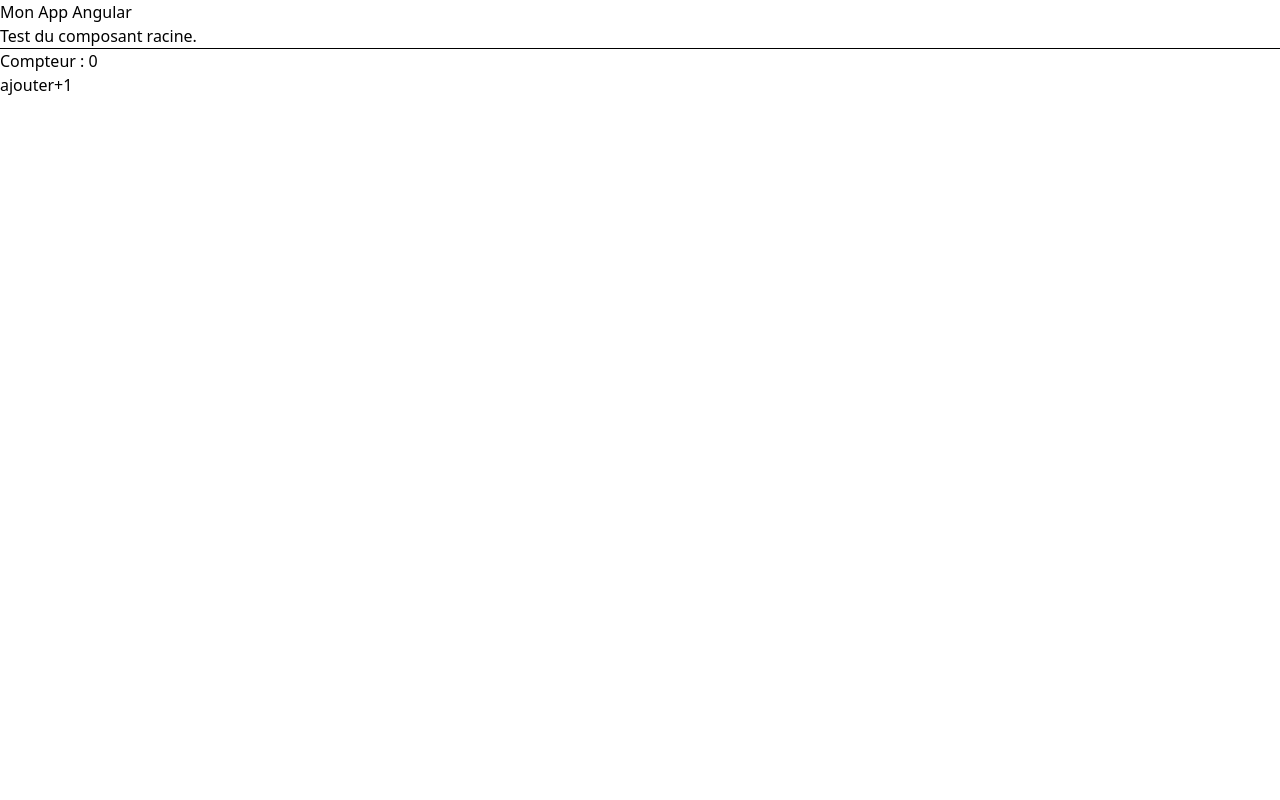
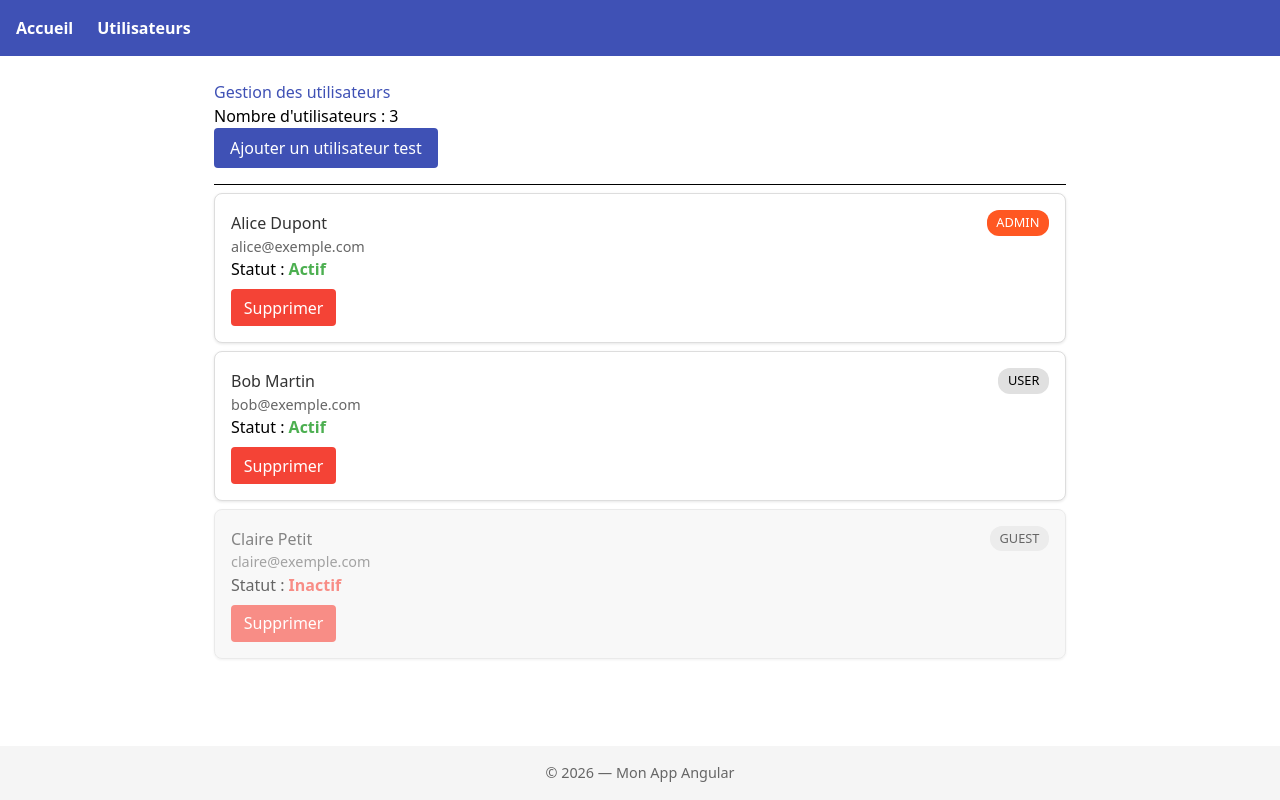
Before and after one commit to OdjiDev/formation_angular_spring, an Angular app in the folder frontend/: page /users in a window 1280 px wide. Before the commit this address led to /. Built offline with nearby package versions, Linux system fonts and the light colour scheme.

Commit message:
etape-3 : routing + HomePage + UsersPage + shell App

```diff
--- a/frontend/src/app/app.css
+++ b/frontend/src/app/app.css
@@ -0,0 +1,43 @@
+:host {
+  display: flex;
+  flex-direction: column;
+  min-height: 100vh;
+  font-family: system-ui, sans-serif;
+}
+
+header {
+  background: #3f51b5;
+  color: white;
+  padding: 1rem;
+}
+
+nav {
+  display: flex;
+  gap: 1.5rem;
+}
+
+nav a {
+  color: white;
+  text-decoration: none;
+  font-weight: bold;
+}
+
+nav a:hover {
+  text-decoration: underline;
+}
+
+main {
+  flex: 1;
+  padding: 1.5rem;
+  max-width: 900px;
+  margin: 0 auto;
+  width: 100%;
+}
+
+footer {
+  background: #f5f5f5;
+  padding: 1rem;
+  text-align: center;
+  color: #666;
+  font-size: 0.9rem;
+}
--- a/frontend/src/app/app.html
+++ b/frontend/src/app/app.html
@@ -1,7 +1,14 @@
-<h1>{{ title() }}</h1>
-<p>Test du composant racine.</p>
+<header>
+  <nav>
+    <a routerLink="/">Accueil</a>
+    <a routerLink="/users">Utilisateurs</a>
+  </nav>
+</header>
 
-<hr>
+<main>
+  <router-outlet />
+</main>
 
-<p>Compteur : {{ compteur() }}</p>
-<button (click)="incrementer()">ajouter+1</button>
+<footer>
+  <p>© 2026 — Mon App Angular</p>
+</footer>
--- a/frontend/src/app/app.routes.ts
+++ b/frontend/src/app/app.routes.ts
@@ -1,3 +1,9 @@
 import { Routes } from '@angular/router';
+import { HomePage } from './home/home-page/home-page';
+import { UsersPage } from './users/pages/users-page/users-page';
 
-export const routes: Routes = [];
+export const routes: Routes = [
+  { path: '', component: HomePage, title: 'Accueil' },
+  { path: 'users', component: UsersPage, title: 'Utilisateurs' },
+  { path: '**', redirectTo: '' }
+];
--- a/frontend/src/app/app.ts
+++ b/frontend/src/app/app.ts
@@ -1,19 +1,10 @@
-import { Component, signal } from '@angular/core';
-import { RouterOutlet } from '@angular/router';
+import { Component } from '@angular/core';
+import { RouterLink, RouterOutlet } from '@angular/router';
 
 @Component({
-  imports: [],
   selector: 'app-root',
-  styleUrl: './app.css',
+  imports: [RouterLink, RouterOutlet],
   templateUrl: './app.html',
+  styleUrl: './app.css'
 })
-export class App {
-
-protected readonly title = signal('Mon App Angular');
-  protected readonly compteur = signal(0);
-
-  incrementer() {
-    this.compteur.update(v => v + 1);
-  }
-
-}
+export class App {}
--- /dev/null
+++ b/frontend/src/app/home/home-page/home-page.html
@@ -0,0 +1,3 @@
+<h1>Bienvenue</h1>
+<p>Ceci est la page d'accueil de l'application.</p>
+<p>Utilisez la navigation ci-dessus pour accéder aux différentes sections.</p>
--- /dev/null
+++ b/frontend/src/app/home/home-page/home-page.ts
@@ -0,0 +1,9 @@
+import { Component } from '@angular/core';
+
+@Component({
+  selector: 'app-home-page',
+  imports: [],
+  templateUrl: './home-page.html',
+  styleUrl: './home-page.css'
+})
+export class HomePage {}
--- /dev/null
+++ b/frontend/src/app/users/pages/users-page/users-page.css
@@ -0,0 +1,17 @@
+h1 {
+  color: #3f51b5;
+}
+
+button {
+  margin-bottom: 1rem;
+  padding: 0.5rem 1rem;
+  background: #3f51b5;
+  color: white;
+  border: none;
+  border-radius: 4px;
+  cursor: pointer;
+}
+
+button:hover {
+  background: #303f9f;
+}
--- /dev/null
+++ b/frontend/src/app/users/pages/users-page/users-page.html
@@ -0,0 +1,15 @@
+<h1>{{ title() }}</h1>
+<p>Nombre d'utilisateurs : {{ users().length }}</p>
+
+<button (click)="ajouterUserTest()">Ajouter un utilisateur test</button>
+
+<hr>
+
+@for (user of users(); track user.id) {
+  <app-user-card
+    [user]="user"
+    (supprimer)="supprimerUser($event)"
+  />
+} @empty {
+  <p>Aucun utilisateur.</p>
+}
--- /dev/null
+++ b/frontend/src/app/users/pages/users-page/users-page.ts
@@ -0,0 +1,30 @@
+import { Component, inject, signal } from '@angular/core';
+import { UserCard } from '../../user-card/user-card';
+import { UserService } from '../../user.service';
+
+@Component({
+  selector: 'app-users-page',
+  imports: [UserCard],
+  templateUrl: './users-page.html',
+  styleUrl: './users-page.css'
+})
+export class UsersPage {
+  protected readonly title = signal('Gestion des utilisateurs');
+
+  private readonly userService = inject(UserService);
+
+  protected readonly users = this.userService.users;
+
+  supprimerUser(id: number) {
+    this.userService.supprimer(id);
+  }
+
+  ajouterUserTest() {
+    this.userService.ajouter({
+      nom: 'Nouvel Utilisateur',
+      email: 'nouveau@exemple.com',
+      role: 'user',
+      actif: true
+    });
+  }
+}
```
Also changed, not shown: frontend/src/app/home/home-page/home-page.css (added), 2 other files (tests, documents, lock files or other folders).
